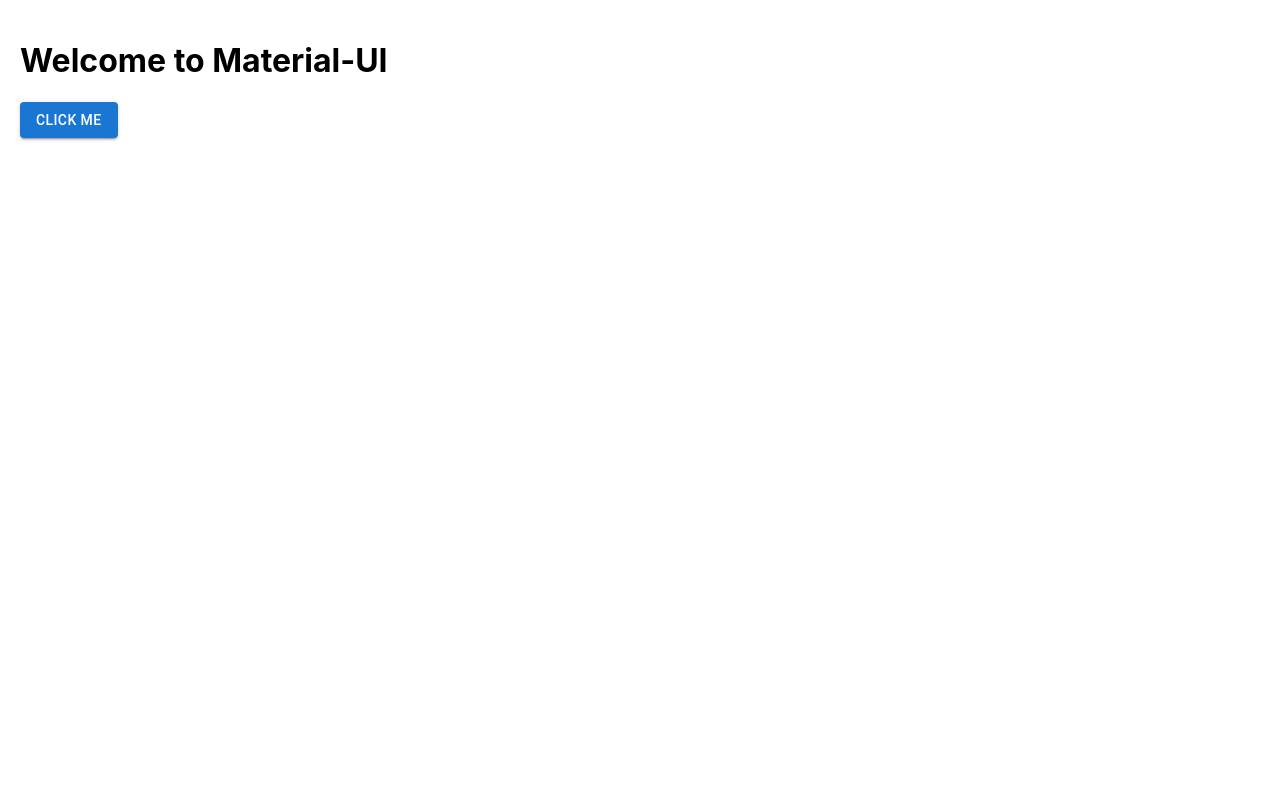
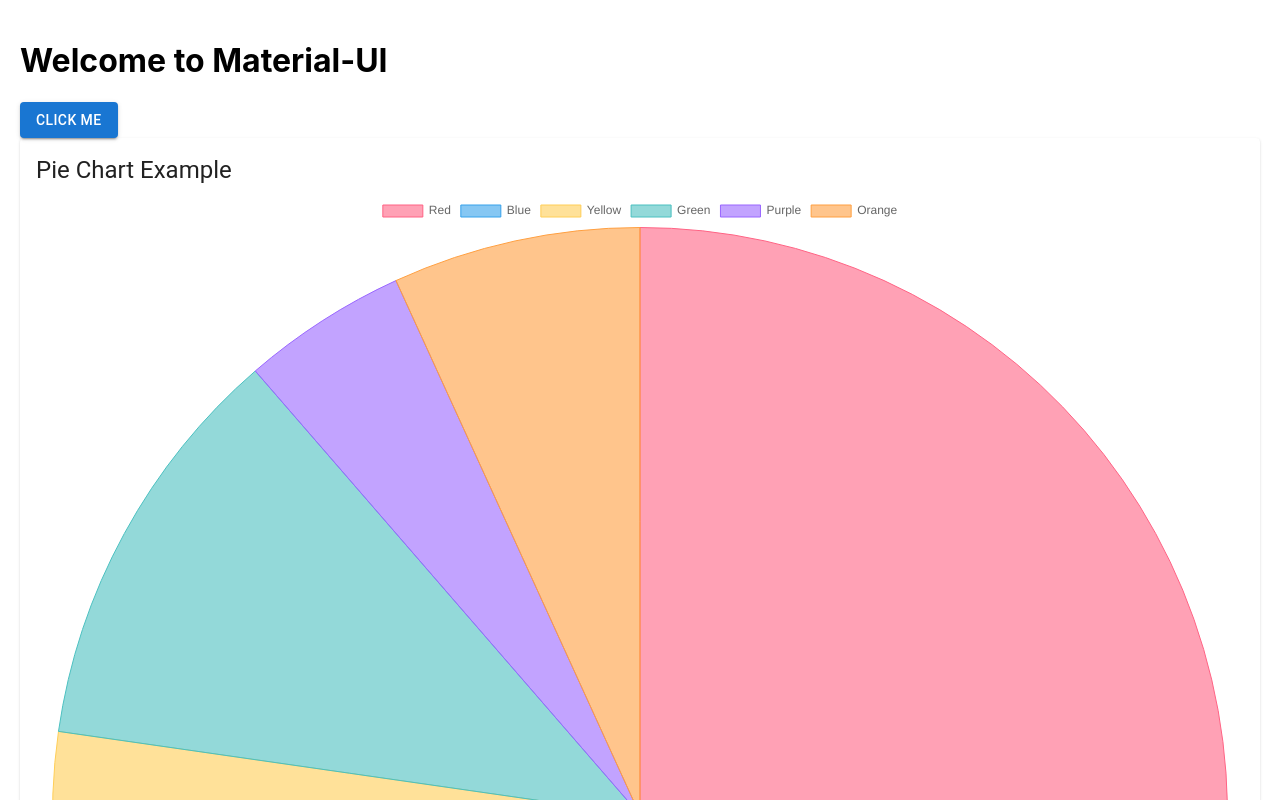
Before and after one commit to tiffanylin17/LPL-HACKARAMA-2025, a React (Create React App) app in the folder hackaramalplapp/: page / in a window 1280 px wide. Shown: the top 800 px of the page. Built offline with nearby package versions, Linux system fonts and the light colour scheme.

Commit message:
added pie chart

```diff
--- a/hackaramalplapp/package.json
+++ b/hackaramalplapp/package.json
@@ -14,7 +14,9 @@
     "@testing-library/user-event": "^13.5.0",
     "ajv": "^8.17.1",
     "ajv-keywords": "^4.0.1",
+    "chart.js": "^4.4.7",
     "react": "^19.0.0",
+    "react-chartjs-2": "^5.3.0",
     "react-dom": "^19.0.0",
     "react-scripts": "5.0.1",
     "web-vitals": "^2.1.4"
--- a/hackaramalplapp/src/App.js
+++ b/hackaramalplapp/src/App.js
@@ -1,5 +1,7 @@
 import React from "react";
 import { Button } from "@mui/material";
+import PieChart from "./components/PieChart";
+
 
 function App() {
   return (
@@ -8,6 +10,7 @@
       <Button variant="contained" color="primary">
         Click Me
       </Button>
+        <PieChart />
     </div>
   );
 }
--- /dev/null
+++ b/hackaramalplapp/src/components/PieChart.jsx
@@ -0,0 +1,70 @@
+import React from "react";
+import { Pie } from "react-chartjs-2";
+import { Card, CardContent, Typography } from "@mui/material";
+
+// Chart.js needs to be registered for usage
+import {
+  Chart as ChartJS,
+  ArcElement,
+  Tooltip,
+  Legend
+} from "chart.js";
+
+// Register required Chart.js components
+ChartJS.register(ArcElement, Tooltip, Legend);
+
+const PieChart = () => {
+  const data = {
+    labels: ["Red", "Blue", "Yellow", "Green", "Purple", "Orange"],
+    datasets: [
+      {
+        label: "Votes",
+        data: [12, 19, 3, 5, 2, 3],
+        backgroundColor: [
+          "rgba(255, 99, 132, 0.6)",
+          "rgba(54, 162, 235, 0.6)",
+          "rgba(255, 206, 86, 0.6)",
+          "rgba(75, 192, 192, 0.6)",
+          "rgba(153, 102, 255, 0.6)",
+          "rgba(255, 159, 64, 0.6)",
+        ],
+        borderColor: [
+          "rgba(255, 99, 132, 1)",
+          "rgba(54, 162, 235, 1)",
+          "rgba(255, 206, 86, 1)",
+          "rgba(75, 192, 192, 1)",
+          "rgba(153, 102, 255, 1)",
+          "rgba(255, 159, 64, 1)",
+        ],
+        borderWidth: 1,
+      },
+    ],
+  };
+
+  const options = {
+    responsive: true,
+    plugins: {
+      legend: {
+        position: "top",
+      },
+      tooltip: {
+        callbacks: {
+          label: (tooltipItem) => `${tooltipItem.label}: ${tooltipItem.raw}`,
+        },
+      },
+    },
+  };
+
+  return (
+    <Card>
+      <CardContent>
+        <Typography variant="h5" gutterBottom>
+          Pie Chart Example
+        </Typography>
+        <Pie data={data} options={options} />
+      </CardContent>
+    </Card>
+  );
+};
+
+export default PieChart;
```
Also changed, not shown: 1 other file (tests, documents, lock files or other folders).
